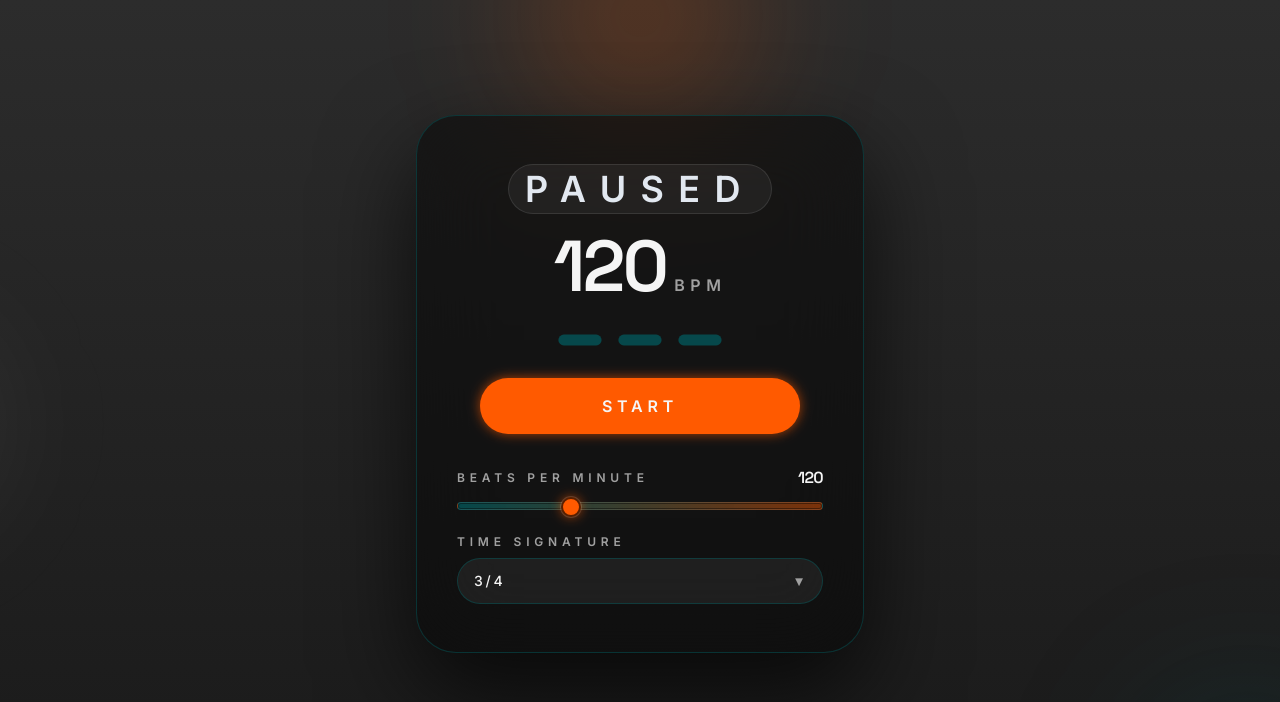
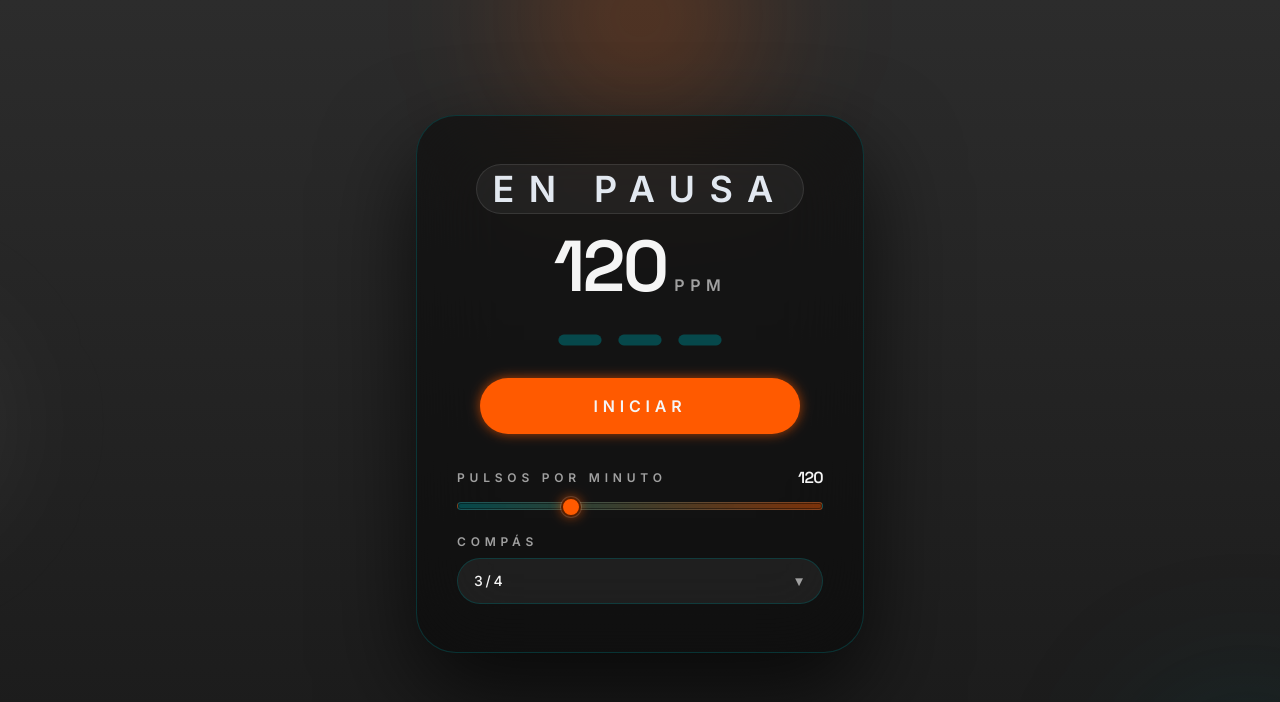
Before and after one commit to cassina/metronome, a Next.js app: page / in a window 1280 px wide. Shown: the top 702 px of the page. Built offline with nearby package versions, Linux system fonts and the light colour scheme.

Commit message:
Translate UI text to Spanish

```diff
--- a/src/app/(pwa)/offline/page.tsx
+++ b/src/app/(pwa)/offline/page.tsx
@@ -1,7 +1,9 @@
+import { OFFLINE_MESSAGE } from '@/lib/constants';
+
 export default function OfflinePage() {
   return (
     <main className="flex h-screen items-center justify-center bg-black text-white">
-      <p>You are offline</p>
+      <p>{OFFLINE_MESSAGE}</p>
     </main>
   );
 }
--- a/src/app/components/TimeSignatureSelect.tsx
+++ b/src/app/components/TimeSignatureSelect.tsx
@@ -1,6 +1,8 @@
 'use client';
 
 import type { ChangeEvent } from 'react';
+
+import { TIME_SIGNATURE_LABEL } from '@/lib/constants';
 
 type SignatureMap = typeof import('@/lib/useMetronome').SIGNATURES;
 type TimeSignatureKey = keyof SignatureMap;
@@ -29,10 +31,10 @@ export function TimeSignatureSelect({
 
   return (
     <label className="flex flex-col gap-2 text-xs font-semibold uppercase tracking-[0.4em] text-[var(--text-muted)]">
-      <span>Time signature</span>
+      <span>{TIME_SIGNATURE_LABEL}</span>
       <div className="relative flex items-center">
         <select
-          aria-label="Time signature"
+          aria-label={TIME_SIGNATURE_LABEL}
           value={value}
           onChange={handleChange}
           className="w-full appearance-none rounded-full border border-[color:var(--accent-secondary-soft)] bg-[var(--surface)] px-4 py-3 pr-12 text-left text-sm font-medium tracking-[0.2em] text-[#f5f5f5] transition focus:border-[var(--accent-secondary)] focus:bg-[var(--surface-strong)] focus:outline-none focus:ring-2 focus:ring-[rgba(255,90,0,0.35)]"
--- a/src/app/layout.tsx
+++ b/src/app/layout.tsx
@@ -1,5 +1,8 @@
 import type { Metadata } from 'next';
 import { Inter, Space_Grotesk } from 'next/font/google';
+
+import { APP_DESCRIPTION, APP_TITLE, HTML_LANGUAGE } from '@/lib/constants';
+
 import './globals.css';
 
 const inter = Inter({
@@ -15,8 +18,8 @@ const spaceGrotesk = Space_Grotesk({
 });
 
 export const metadata: Metadata = {
-  title: 'Metronome',
-  description: 'Simple PWA metronome',
+  title: APP_TITLE,
+  description: APP_DESCRIPTION,
 };
 
 export default function RootLayout({
@@ -25,7 +28,7 @@ export default function RootLayout({
   children: React.ReactNode;
 }>) {
   return (
-    <html lang="en">
+    <html lang={HTML_LANGUAGE}>
       <head>
         <meta name="theme-color" content="#050918" />
         <link rel="manifest" href="/manifest.webmanifest" />
--- a/src/app/page.tsx
+++ b/src/app/page.tsx
@@ -3,6 +3,17 @@
 import { useEffect, useRef, useState } from 'react';
 
 import { TimeSignatureSelect } from '@/app/components/TimeSignatureSelect';
+import {
+  BPM_LABEL,
+  BPM_UNIT,
+  INSTALL_BUTTON_LABEL,
+  METRONOME_BEAT_LABEL,
+  METRONOME_START_ARIA_LABEL,
+  METRONOME_START_LABEL,
+  METRONOME_STATUS_PAUSED,
+  METRONOME_STOP_ARIA_LABEL,
+  METRONOME_STOP_LABEL,
+} from '@/lib/constants';
 import { useMetronome } from '@/lib/useMetronome';
 
 export default function MetronomeClient() {
@@ -26,12 +37,17 @@ export default function MetronomeClient() {
   const getBeatAriaLabel = (
     metronomeStatus: MetronomeStatus,
     display: string,
-  ): string => (metronomeStatus === 'paused' ? 'Paused' : `Beat ${display}`);
+  ): string =>
+    metronomeStatus === 'paused'
+      ? METRONOME_STATUS_PAUSED
+      : `${METRONOME_BEAT_LABEL} ${display}`;
 
   const status: MetronomeStatus =
     bpm === 0 || !isRunning ? 'paused' : 'running';
   const beatDisplay: string =
-    status === 'paused' ? 'Paused' : String(Math.max(currentBeat, 0) + 1);
+    status === 'paused'
+      ? METRONOME_STATUS_PAUSED
+      : String(Math.max(currentBeat, 0) + 1);
   const labelSize = status === 'paused' ? 'text-4xl' : 'text-7xl';
   const labelTone =
     status === 'paused'
@@ -128,7 +144,7 @@ export default function MetronomeClient() {
               style={{ borderColor: 'var(--accent-secondary-soft)' }}
               onClick={onInstall}
             >
-              Install
+              {INSTALL_BUTTON_LABEL}
             </button>
           </div>
         </header>
@@ -153,7 +169,7 @@ export default function MetronomeClient() {
                 {bpm}
               </span>
               <span className="font-semibold uppercase tracking-[0.35em] text-[var(--text-muted)]">
-                bpm
+                {BPM_UNIT}
               </span>
             </div>
           </div>
@@ -192,20 +208,22 @@ export default function MetronomeClient() {
 
           <button
             type="button"
-            aria-label={isRunning ? 'Stop metronome' : 'Start metronome'}
+            aria-label={
+              isRunning ? METRONOME_STOP_ARIA_LABEL : METRONOME_START_ARIA_LABEL
+            }
             aria-pressed={isRunning}
             onClick={isRunning ? stop : start}
             className={`group relative flex w-full max-w-xs items-center justify-center gap-2 rounded-full px-10 py-4 text-sm font-semibold uppercase tracking-[0.35em] transition-all duration-200 ease-out focus-visible:outline focus-visible:outline-2 focus-visible:outline-offset-4 focus-visible:outline-[var(--accent-secondary)] active:translate-y-[1px] active:shadow-[0_0_28px_rgba(255,90,0,0.55)] ${buttonStateClasses}`}
           >
             <span className="text-base font-semibold tracking-[0.3em]">
-              {isRunning ? 'Stop' : 'Start'}
+              {isRunning ? METRONOME_STOP_LABEL : METRONOME_START_LABEL}
             </span>
           </button>
 
           <div className="flex w-full flex-col gap-6 text-left">
             <label className="flex flex-col gap-3">
               <span className="flex items-center justify-between text-xs font-semibold uppercase tracking-[0.4em] text-[var(--text-muted)]">
-                <span>Beats Per Minute</span>
+                <span>{BPM_LABEL}</span>
                 <span className="font-display text-base tracking-tight text-[#f5f5f5]">
                   {bpm}
                 </span>
--- /dev/null
+++ b/src/lib/constants.ts
@@ -0,0 +1,15 @@
+export const HTML_LANGUAGE = 'es';
+export const APP_TITLE = 'Metrónomo';
+export const APP_DESCRIPTION = 'Metrónomo PWA simple';
+
+export const INSTALL_BUTTON_LABEL = 'Instalar';
+export const METRONOME_STATUS_PAUSED = 'En pausa';
+export const METRONOME_BEAT_LABEL = 'Pulso';
+export const METRONOME_START_LABEL = 'Iniciar';
+export const METRONOME_STOP_LABEL = 'Detener';
+export const METRONOME_START_ARIA_LABEL = 'Iniciar metrónomo';
+export const METRONOME_STOP_ARIA_LABEL = 'Detener metrónomo';
+export const BPM_LABEL = 'Pulsos por minuto';
+export const BPM_UNIT = 'ppm';
+export const TIME_SIGNATURE_LABEL = 'Compás';
+export const OFFLINE_MESSAGE = 'Estás sin conexión';
```
Also changed, not shown: next.config.ts (indentation only).
